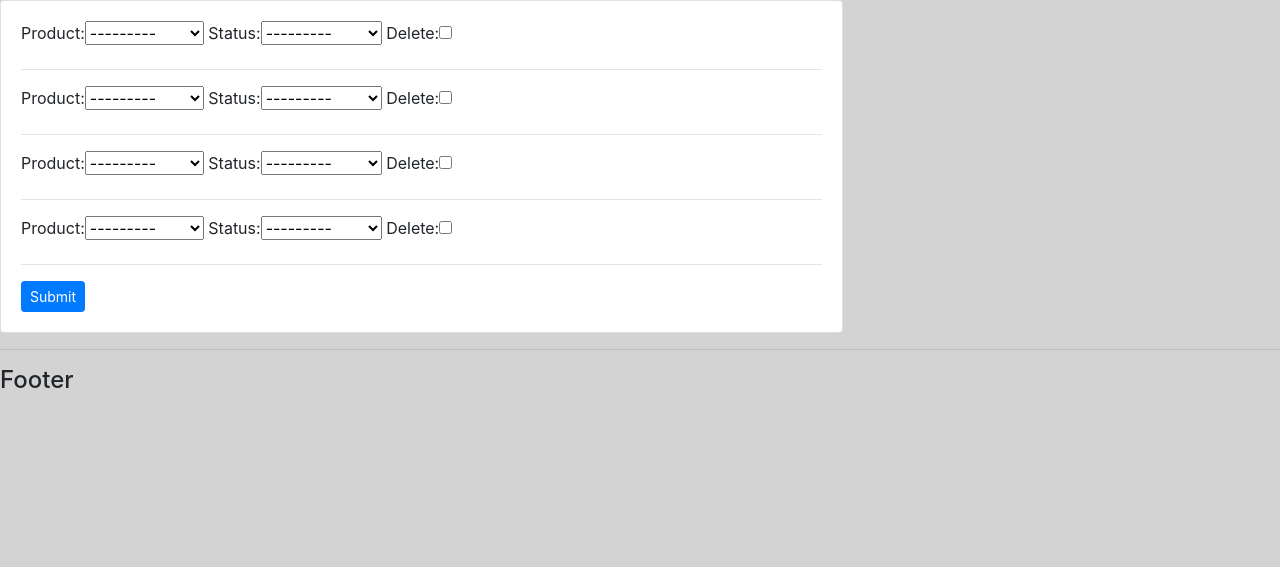
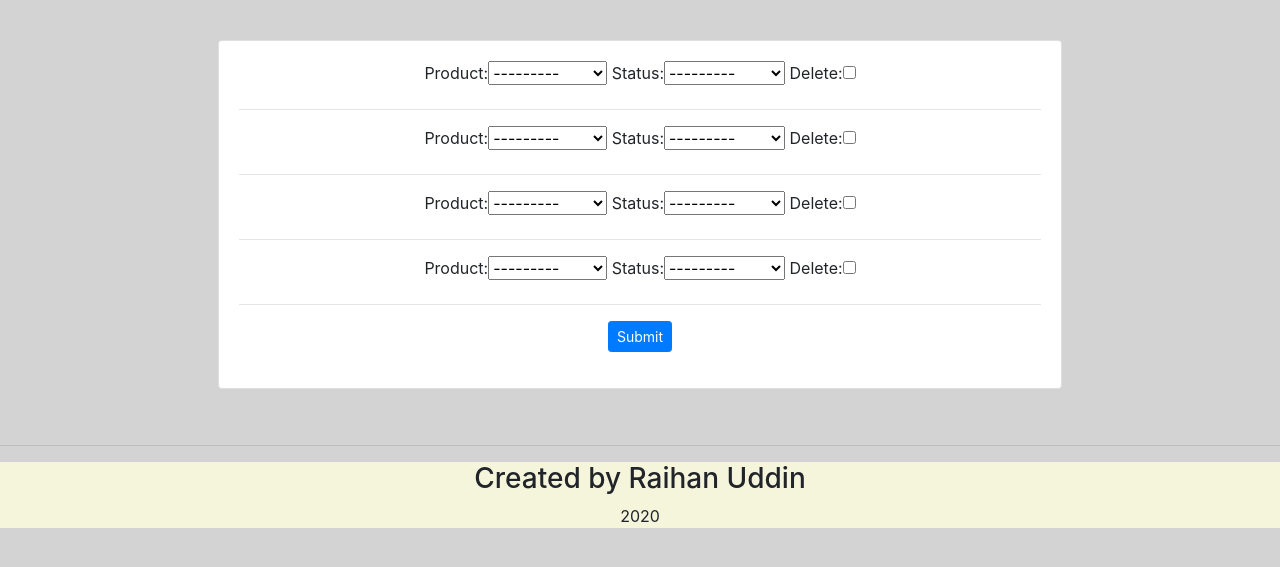
Before and after one commit to raihan705/advertcrm, a Django app: page /create_order/1 in a window 1280 px wide. Shown: the part 61-628 px from the top of the page. Run offline with Django 3.2, Linux system fonts and the light colour scheme; a user stored in the database is signed in; tables that the repository leaves empty hold one stand-in row (values such as "Sample post"); some libraries are stand-ins or nearby versions.

Commit message:
update order form design

```diff
--- a/accounts/templates/accounts/main.html
+++ b/accounts/templates/accounts/main.html
@@ -19,6 +19,17 @@
 
       {% endblock title %}
 
+      <style>
+
+          .footer-section{
+
+            text-align: center;
+            background-color: beige;
+
+            }
+
+      </style>
+
     </head>
 
     <body>
@@ -31,7 +42,12 @@
 
           <hr>
 
-          <h4>Footer</h4>
+          <footer class="footer-section">
+
+              <h3>Created by Raihan Uddin</h3>
+              <p> 2020 </p>
+
+          </footer>
 
 
       <!-- Optional JavaScript -->
--- a/accounts/templates/accounts/order_form.html
+++ b/accounts/templates/accounts/order_form.html
@@ -1,3 +1,18 @@
+
+
+<style>
+
+   .order-form-design{
+
+
+    margin: 0 auto;
+    padding: 40px;
+    text-align: center;
+
+   }
+
+</style>
+
 {% extends 'accounts/main.html' %}
 
  {% block title %}
@@ -8,9 +23,9 @@
 
  {% block content %}
 
-   <div class = "row">
+   <div class = "row ">
 
-      <div class = "col-md-8">
+      <div class = "col-md-8 order-form-design">
 
          <div class = "card card-body">
 
```
Also changed, not shown: static/css/main.css (line endings or trailing spaces).
